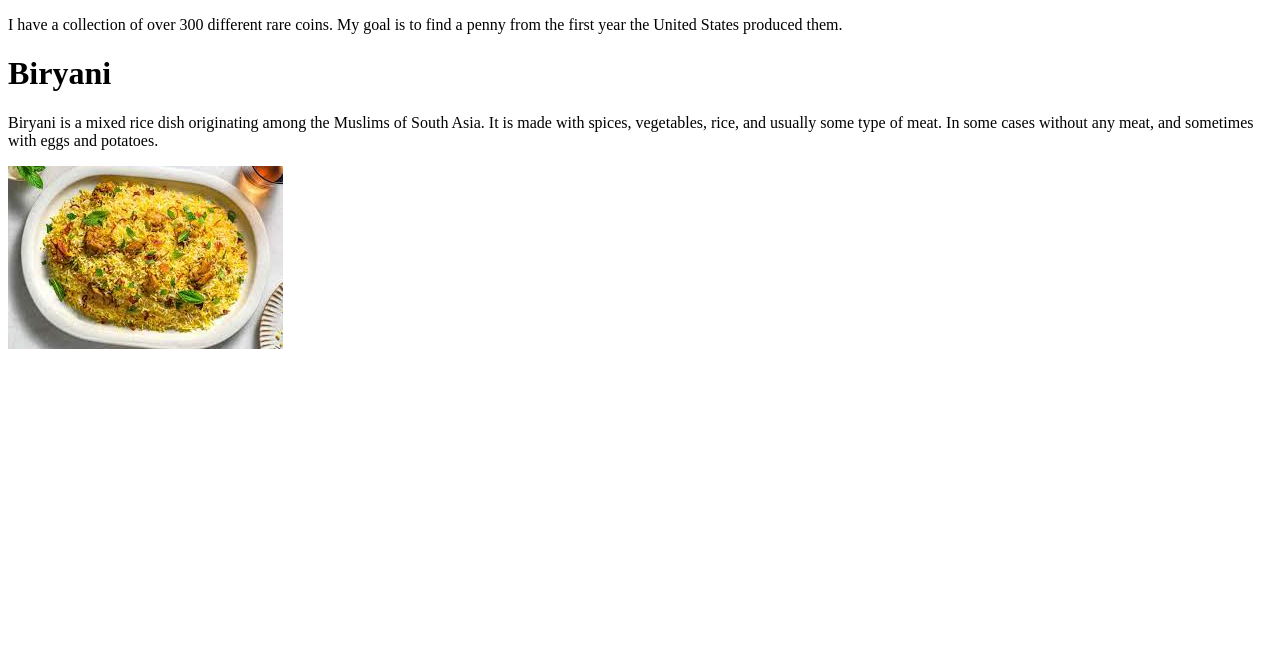
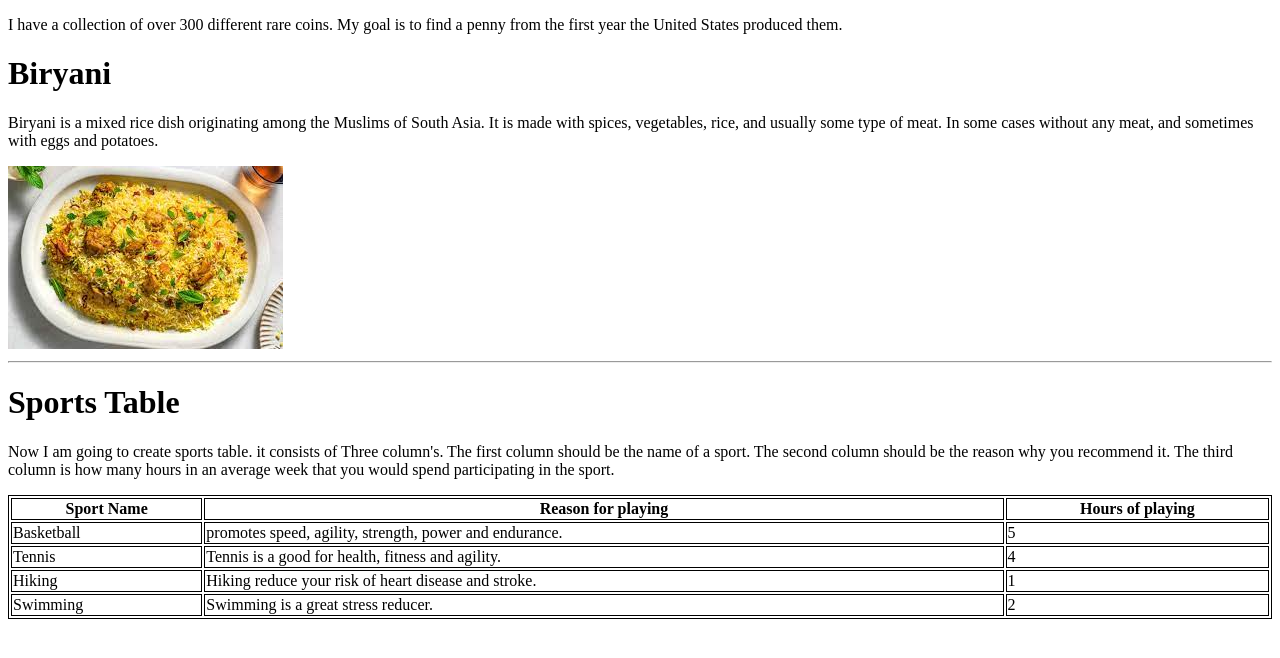
Before and after one commit to 44-563-WebApps-F23/44563-webapps-f23-assignment3-maheswarreddy-polam, a plain HTML site: page mystats.html in a window 1280 px wide. Drawn offline with Linux system fonts and the light colour scheme.

Commit message:
sports table

```diff
--- a/mystats.html
+++ b/mystats.html
@@ -16,5 +16,38 @@
                  with spices, vegetables, rice, and usually some type of meat. In some cases without
                   any meat, and sometimes with eggs and potatoes.</p>
                   <img src="Biryani.jpeg" alt="Biryani">
+                  <hr>
+                  <h1>Sports Table</h1>
+                  <p>Now I am going to create sports table. it consists of Three column's. The first column should be the name of a sport.
+                    The second column should be the reason why you recommend it. The third column
+                    is how many hours in an average week that you would spend participating in the
+                    sport.</p>
+                    <table style="width:100%">
+                        <tr>
+                          <th>Sport Name</th>
+                          <th>Reason for playing</th>
+                          <th>Hours of playing</th>
+                        </tr>
+                        <tr>
+                          <td>Basketball</td>
+                          <td>promotes speed, agility, strength, power and endurance.</td>
+                          <td>5</td>
+                        </tr>
+                        <tr>
+                          <td>Tennis</td>
+                          <td>Tennis is a good for health, fitness and agility. </td>
+                          <td>4</td>
+                        </tr>
+                        <tr>
+                            <td>Hiking </td>
+                            <td>Hiking reduce your risk of heart disease and stroke.</td>
+                            <td>1</td>
+                        </tr>
+                        <tr>
+                            <td>Swimming </td>
+                            <td>Swimming is a great stress reducer.</td>
+                            <td>2</td>
+                        </tr>
+                     </table>
     </body>
 </html>
```
